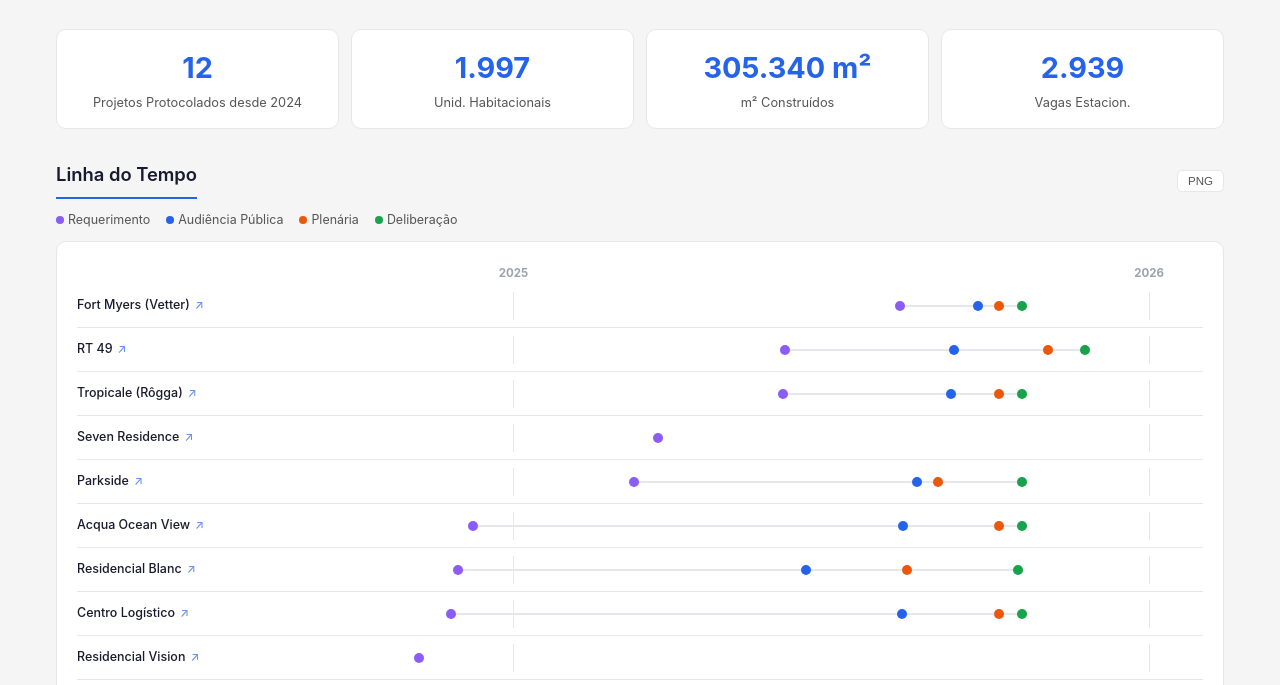
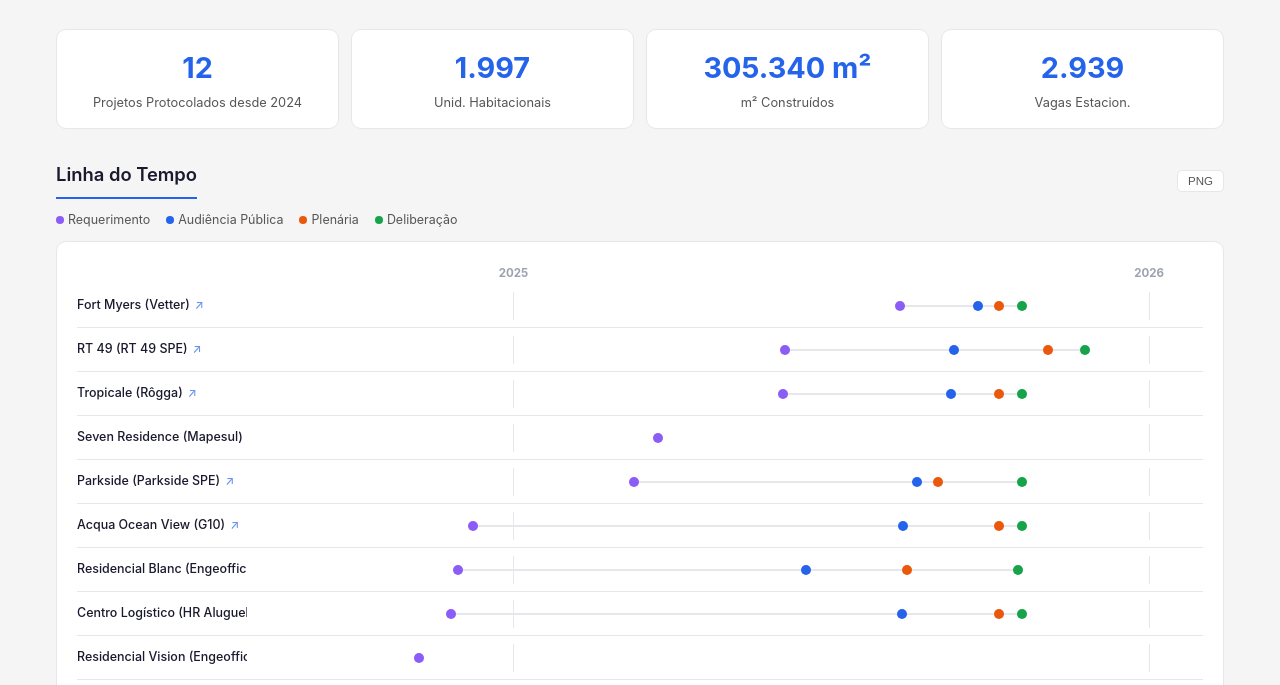
Before and after one commit to tiagovignatti/penha-concidade, a plain HTML site: page docs/index.html in a window 1280 px wide. Shown: the part 89-774 px from the top of the page. Drawn offline with nearby package versions, Linux system fonts and the light colour scheme.

Commit message:
Add company names to all project short names in parentheses

```diff
--- a/docs/index.html
+++ b/docs/index.html
@@ -492,18 +492,18 @@ function normalizeBairro(b) {
 function shortName(p) {
   const emp = p.empreendimento || '';
   // Use specific building name if available
-  if (emp.includes('SEVEN')) return 'Seven Residence';
-  if (emp.includes('PARKSIDE')) return 'Parkside';
-  if (emp.includes('ACQUA')) return 'Acqua Ocean View';
-  if (emp.includes('BLANC')) return 'Residencial Blanc';
-  if (emp.includes('VISION')) return 'Residencial Vision';
-  if (emp.includes('HOTEL') && p.id === 8) return 'California Hotel';
-  if (emp.includes('TERMINAL') || emp.includes('LOGÍSTICO')) return 'Centro Logístico';
+  if (emp.includes('SEVEN')) return 'Seven Residence (Mapesul)';
+  if (emp.includes('PARKSIDE')) return 'Parkside (Parkside SPE)';
+  if (emp.includes('ACQUA')) return 'Acqua Ocean View (G10)';
+  if (emp.includes('BLANC')) return 'Residencial Blanc (Engeoffice)';
+  if (emp.includes('VISION')) return 'Residencial Vision (Engeoffice)';
+  if (emp.includes('HOTEL') && p.id === 8) return 'California Hotel (Casa Prime)';
+  if (emp.includes('TERMINAL') || emp.includes('LOGÍSTICO')) return 'Centro Logístico (HR Aluguel)';
   if (emp.includes('Transbordo')) return 'Est. Transbordo';
   if (p.requerente) {
     const r = p.requerente;
     if (r.includes('RÔGGA') || r.includes('ROGGA')) return 'Tropicale (Rôgga)';
-    if (r.includes('RT 49') || r.includes('RT49')) return 'RT 49';
+    if (r.includes('RT 49') || r.includes('RT49')) return 'RT 49 (RT 49 SPE)';
     if (r.includes('VETTER')) return 'Fort Myers (Vetter)';
     if (r.includes('1 SPE') || r.includes('1SPE')) return 'Halsten (1SPE)';
   }
```
